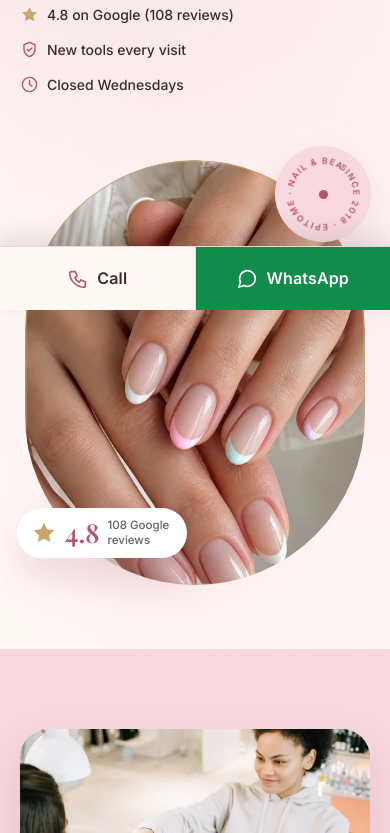
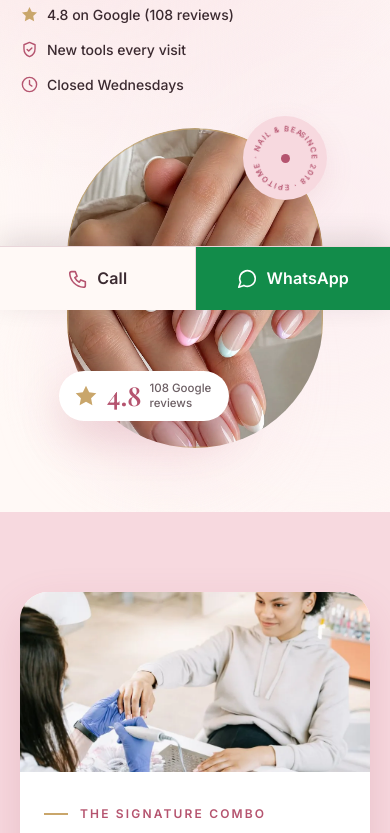
Before and after one commit to Daimx1214/epitome-sample, a plain HTML site: page index.html in a window 390 px wide. Shown: the part 598-1431 px from the top of the page. Drawn offline with nearby package versions, Linux system fonts and the light colour scheme; a web font is replaced by a local one.

Commit message:
Mobile: shrink hero image (340→256px), tighter hero gap, smaller rotating badge, slimmer offer and care images

```diff
--- a/css/style.css
+++ b/css/style.css
@@ -192,7 +192,7 @@ button.chip.active{ background:var(--rose); border-color:var(--rose); color:var(
 .blob-1{ width:320px; height:320px; right:6%; top:8%; animation:floaty 6s ease-in-out infinite; }
 .blob-2{ width:180px; height:180px; right:34%; bottom:4%; animation:floaty 6s ease-in-out infinite reverse; }
 @keyframes floaty{ 0%,100%{ transform:translateY(-8px);} 50%{ transform:translateY(8px);} }
-.hero-grid{ position:relative; display:grid; grid-template-columns:1fr; gap:var(--s8); align-items:center; }
+.hero-grid{ position:relative; display:grid; grid-template-columns:1fr; gap:var(--s6); align-items:center; }
 @media (min-width:1024px){ .hero-grid{ grid-template-columns:55% 45%; gap:var(--s6); min-height:min(88vh, 820px); } }
 .hero-copy .eyebrow{ margin-bottom:var(--s4); }
 .hero-copy h1 em{ color:var(--rose); font-style:italic; }
@@ -210,7 +210,7 @@ button.chip.active{ background:var(--rose); border-color:var(--rose); color:var(
 @media (min-width:600px){ .trust-row{ flex-direction:row; flex-wrap:wrap; gap:var(--s5); } }
 .hero-anim{ opacity:0; animation:heroUp .8s var(--ease) forwards; animation-delay:var(--d, 0ms); }
 @keyframes heroUp{ from{ opacity:0; transform:translateY(24px);} to{ opacity:1; transform:none;} }
-.hero-media{ position:relative; justify-self:center; width:100%; max-width:340px; }
+.hero-media{ position:relative; justify-self:center; width:100%; max-width:256px; }
 @media (min-width:600px){ .hero-media{ max-width:420px; } }
 @media (min-width:1024px){ .hero-media{ max-width:480px; } }
 .hero-frame{
@@ -236,12 +236,16 @@ button.chip.active{ background:var(--rose); border-color:var(--rose); color:var(
 .rating-num{ font-family:var(--font-head); font-weight:600; font-size:26px; color:var(--rose); line-height:1; }
 .rating-sub{ font-size:11.5px; line-height:1.3; font-weight:500; color:rgba(59,42,48,.75); }
 .rot-badge{
-  position:absolute; top:-14px; right:-6px; z-index:2;
-  width:96px; height:96px; border-radius:50%; background:var(--blush);
+  position:absolute; top:-12px; right:-4px; z-index:2;
+  width:84px; height:84px; border-radius:50%; background:var(--blush);
   display:flex; align-items:center; justify-content:center;
   box-shadow:var(--shadow);
 }
-.rot-badge svg{ width:84px; height:84px; animation:spin 20s linear infinite; }
+.rot-badge svg{ width:74px; height:74px; animation:spin 20s linear infinite; }
+@media (min-width:600px){
+  .rot-badge{ top:-14px; right:-6px; width:96px; height:96px; }
+  .rot-badge svg{ width:84px; height:84px; }
+}
 .rot-badge text{ font-size:10.2px; font-weight:600; letter-spacing:.16em; fill:var(--rose); font-family:var(--font-body); }
 .rot-dot{ position:absolute; width:9px; height:9px; border-radius:50%; background:var(--rose); }
 @keyframes spin{ to{ transform:rotate(360deg);} }
@@ -253,7 +257,7 @@ button.chip.active{ background:var(--rose); border-color:var(--rose); color:var(
   display:grid; grid-template-columns:1fr;
 }
 .offer-content{ padding:var(--s6) var(--s5); order:2; }
-.offer-img{ order:1; height:220px; }
+.offer-img{ order:1; height:180px; }
 .offer-img img{ width:100%; height:100%; object-fit:cover; }
 @media (min-width:600px){ .offer-content{ padding:var(--s7); } .offer-img{ height:260px; } }
 @media (min-width:1024px){
@@ -370,6 +374,7 @@ button.chip.active{ background:var(--rose); border-color:var(--rose); color:var(
 .feeto-card p{ margin:0; font-size:15px; }
 .care-media{ border-radius:var(--r-img); overflow:hidden; box-shadow:var(--shadow-h); aspect-ratio:4/3; }
 .care-media img{ width:100%; height:100%; object-fit:cover; }
+@media (max-width:599px){ .care-media{ aspect-ratio:16/10; } }
 
 /* ---------- Gallery ---------- */
 .gallery{ background:var(--ivory); }
```
